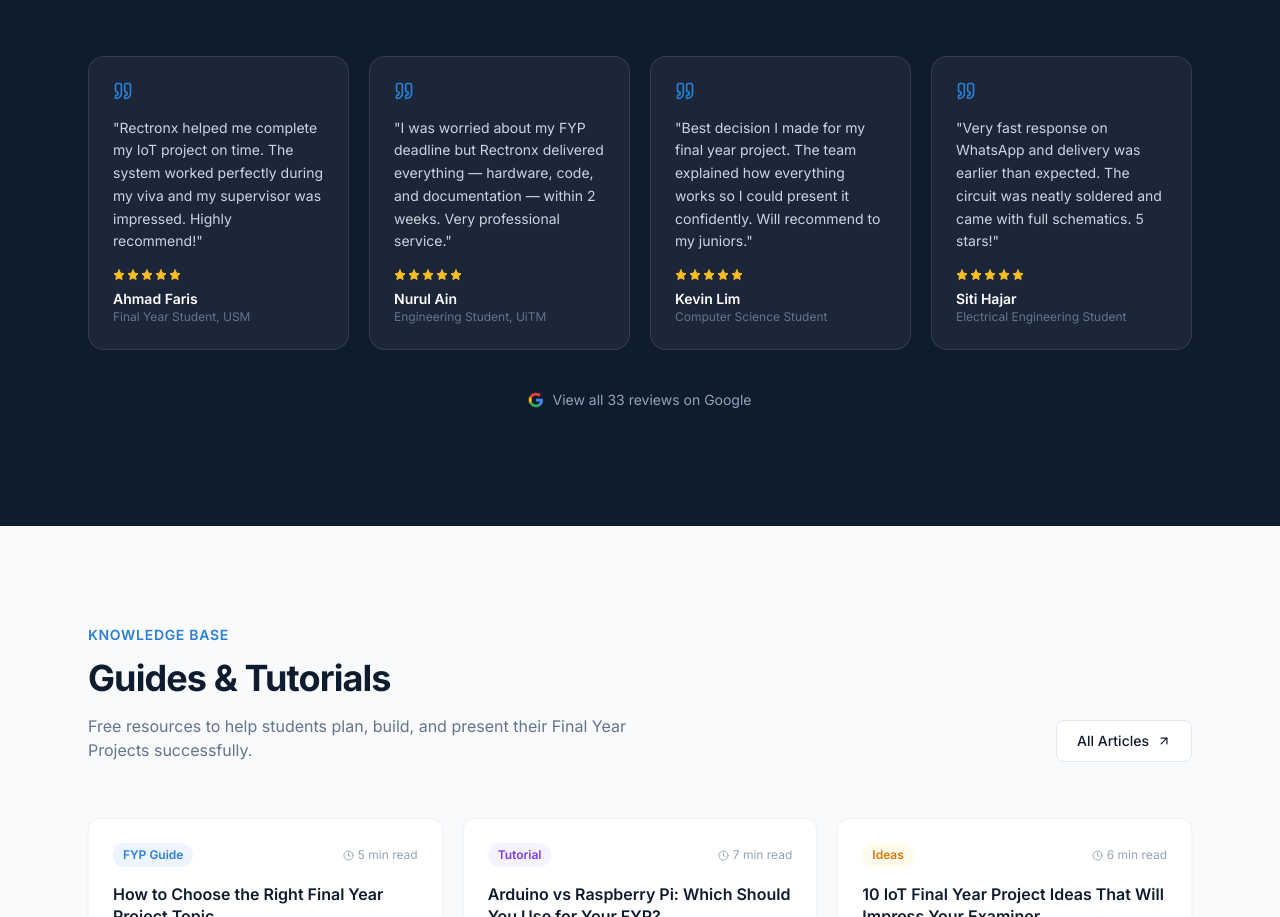
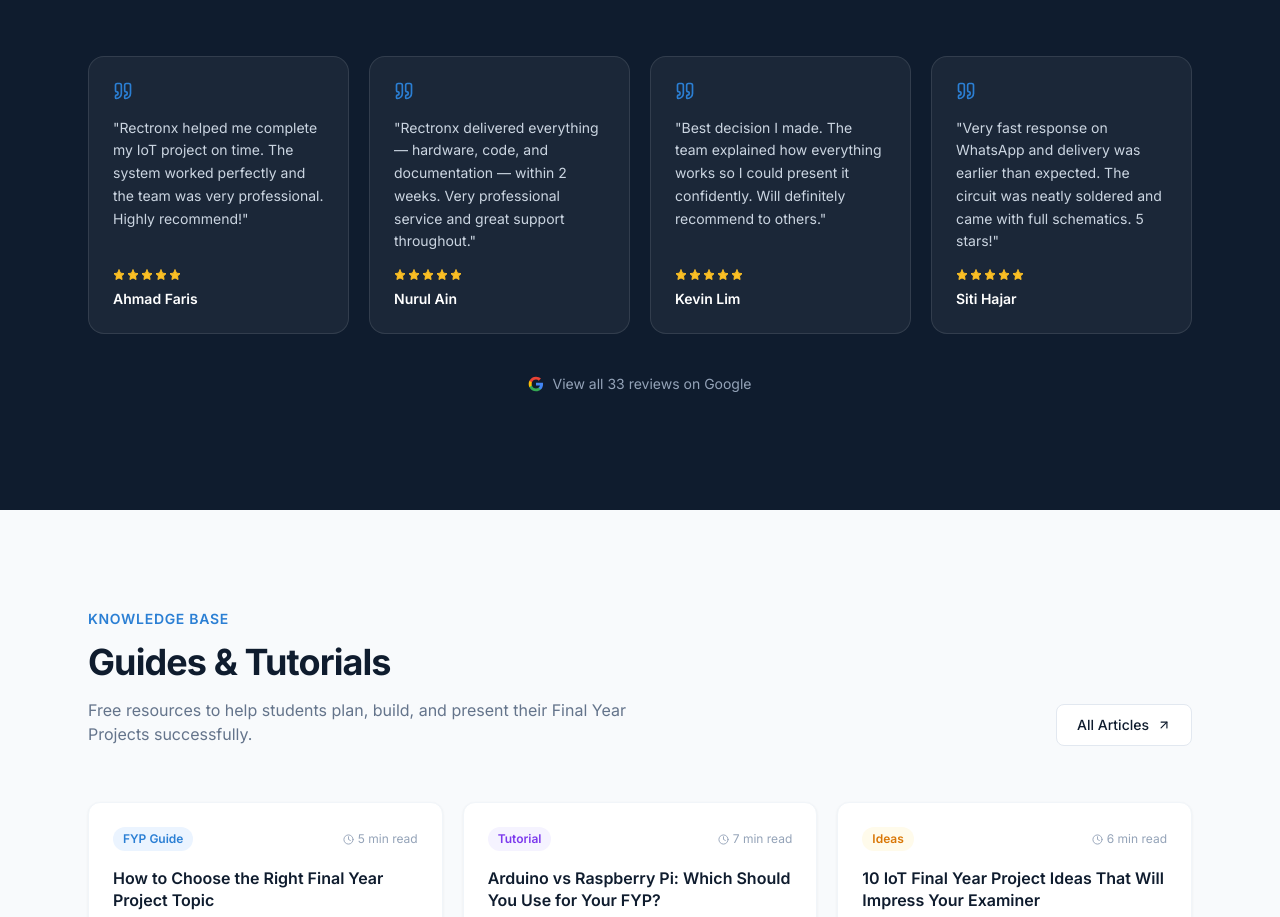
Before and after one commit to mahesh020795/rectronx-website, a Next.js app: page / in a window 1280 px wide. Shown: the part 7006-7923 px from the top of the page. Built offline with nearby package versions, Linux system fonts and the light colour scheme; no server answers.

Commit message:
Testimonials: show name only, remove role/university labels

```diff
--- a/components/home/Testimonials.tsx
+++ b/components/home/Testimonials.tsx
@@ -6,28 +6,27 @@ import { Star, Quote } from "lucide-react";
 const testimonials = [
   {
     name: "Ahmad Faris",
-    role: "Final Year Student, USM",
     review:
-      "Rectronx helped me complete my IoT project on time. The system worked perfectly during my viva and my supervisor was impressed. Highly recommend!",
+      "Rectronx helped me complete my IoT project on time. The system worked perfectly and the team was very professional. Highly recommend!",
     rating: 5,
   },
   {
     name: "Nurul Ain",
-    role: "Engineering Student, UiTM",
+
     review:
-      "I was worried about my FYP deadline but Rectronx delivered everything — hardware, code, and documentation — within 2 weeks. Very professional service.",
+      "Rectronx delivered everything — hardware, code, and documentation — within 2 weeks. Very professional service and great support throughout.",
     rating: 5,
   },
   {
     name: "Kevin Lim",
-    role: "Computer Science Student",
+
     review:
-      "Best decision I made for my final year project. The team explained how everything works so I could present it confidently. Will recommend to my juniors.",
+      "Best decision I made. The team explained how everything works so I could present it confidently. Will definitely recommend to others.",
     rating: 5,
   },
   {
     name: "Siti Hajar",
-    role: "Electrical Engineering Student",
+
     review:
       "Very fast response on WhatsApp and delivery was earlier than expected. The circuit was neatly soldered and came with full schematics. 5 stars!",
     rating: 5,
@@ -76,7 +75,6 @@ export default function Testimonials() {
                   ))}
                 </div>
                 <p className="text-white font-semibold text-sm">{t.name}</p>
-                <p className="text-slate-500 text-xs">{t.role}</p>
               </div>
             </motion.div>
           ))}
```
